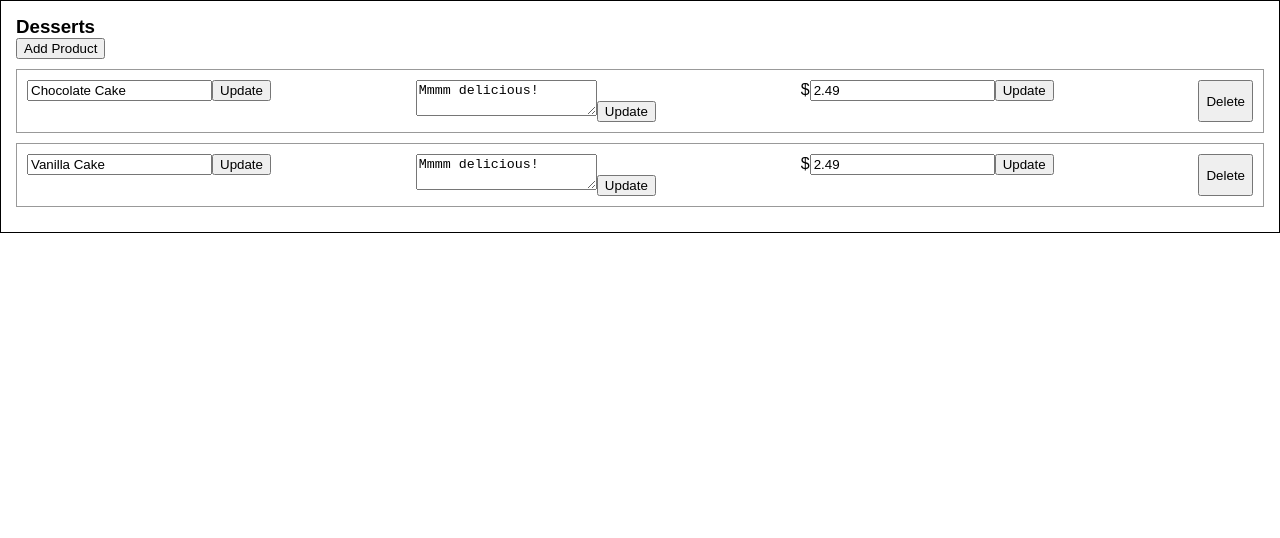
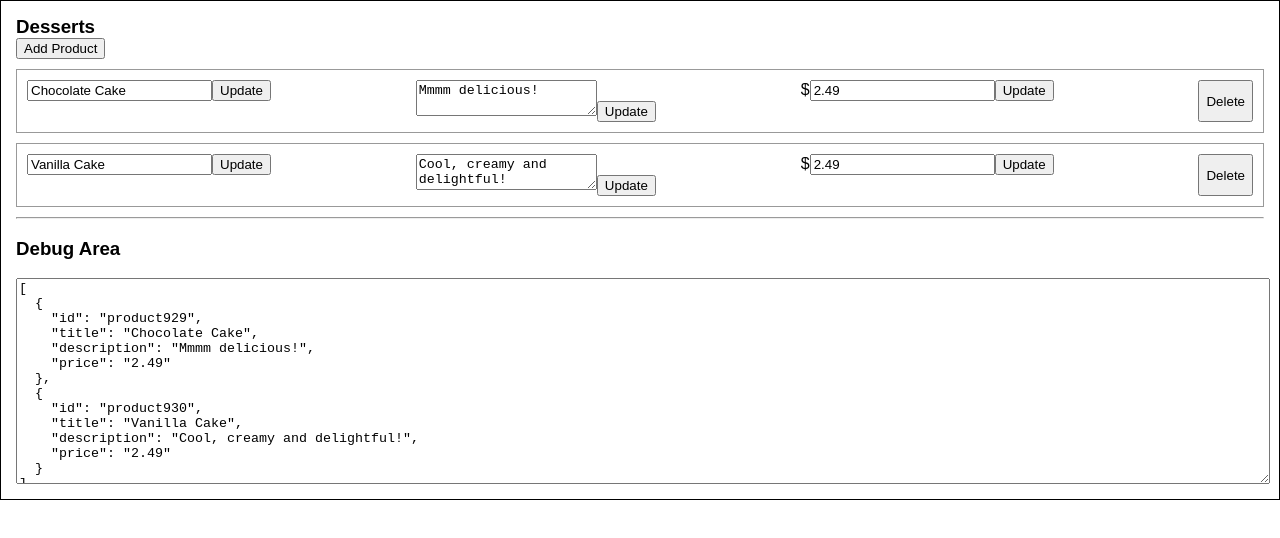
Before and after one commit to patrickcole/react-retail-menu, a React (Create React App) app in the folder editor/: page / in a window 1280 px wide. Shown: the top 538 px of the page. Built offline with nearby package versions, Linux system fonts and the light colour scheme.

Commit message:
Products now update Menu state and debug section added with JSON preview

```diff
--- a/editor/src/App.css
+++ b/editor/src/App.css
@@ -4,6 +4,13 @@
   list-style-type: none;
   margin: 0;
   padding: 0;
+}
+
+.retail-menu__debug {
+
+  display: block;
+  width: 100%;
+  min-height: 200px;
 }
 
 .retail-menu__item {
--- a/editor/src/components/Menu.js
+++ b/editor/src/components/Menu.js
@@ -29,6 +29,20 @@ export default class Menu extends Component {
     this.setState( { products: this.state.products.filter( product => product.id !== id ) } );
   }
 
+  updateProduct = (id, state) => {
+
+    let newProducts = this.state.products.map( product => {
+
+      if ( product.id === id ){
+
+        return Object.assign({}, product, state);
+      }
+      return product;
+    });
+
+    this.setState({ products: newProducts });
+  }
+
   render() {
     return (
       <li className="retail-menu__item">
@@ -47,10 +61,15 @@ export default class Menu extends Component {
                 description={product.description}
                 price={product.price}
                 onProductDelete={this.deleteProduct}
+                onProductUpdate={this.updateProduct}
               />
             )
           })}
         </ul>
+
+        <hr />
+        <h3>Debug Area</h3>
+        <textarea readOnly className="retail-menu__debug" value={ JSON.stringify( this.state.products, null, 2) }></textarea>
       </li>
     )
   }
--- a/editor/src/components/Product.js
+++ b/editor/src/components/Product.js
@@ -17,7 +17,10 @@ export default class Product extends Component {
 
   updateProduct = (prop, value) => {
 
-    this.setState( { [prop] : value })
+    this.setState( { [prop] : value }, () => {
+
+      this.props.onProductUpdate(this.state.id, this.state);
+    });
   }
 
   deleteProduct = (e) => {
--- a/editor/src/static/desserts.js
+++ b/editor/src/static/desserts.js
@@ -11,7 +11,7 @@ export const desserts = {
     {
       id: "product930",
       title: "Vanilla Cake",
-      description: "Mmmm delicious!",
+      description: "Cool, creamy and delightful!",
       price: "2.49"
     }
   ]
```
